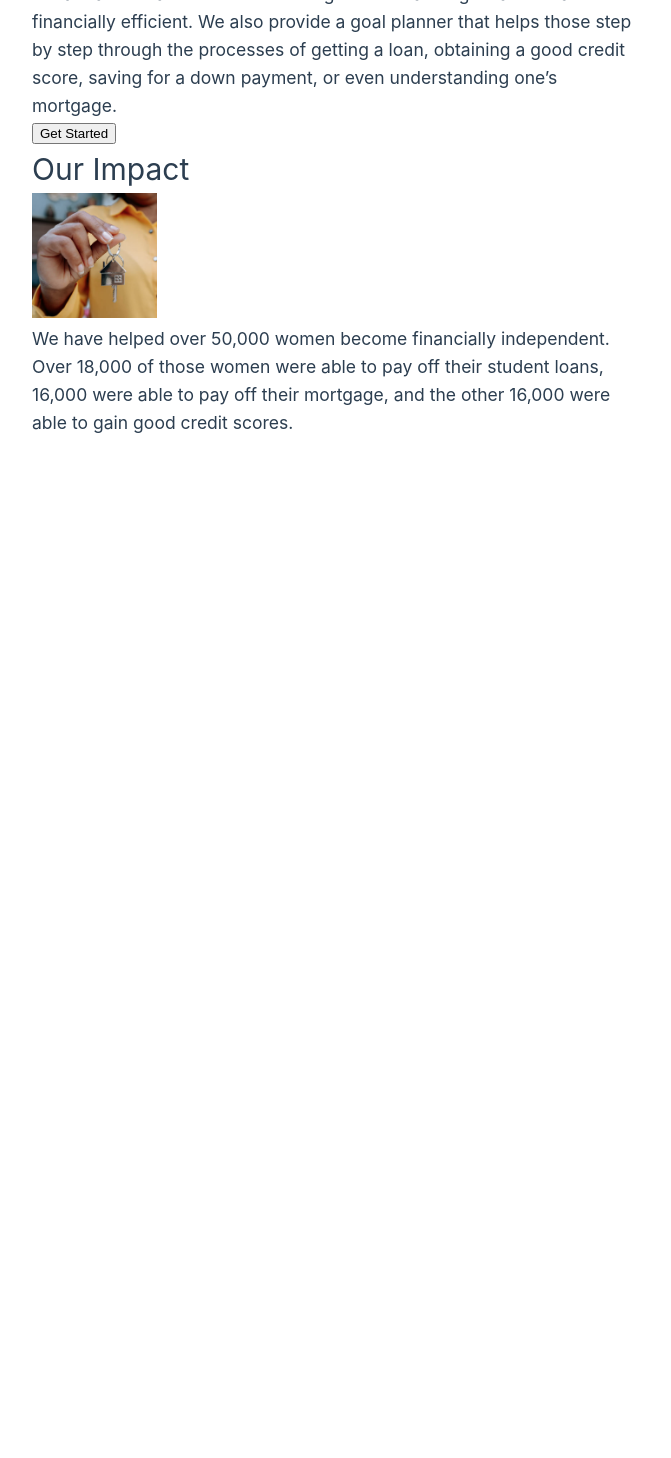
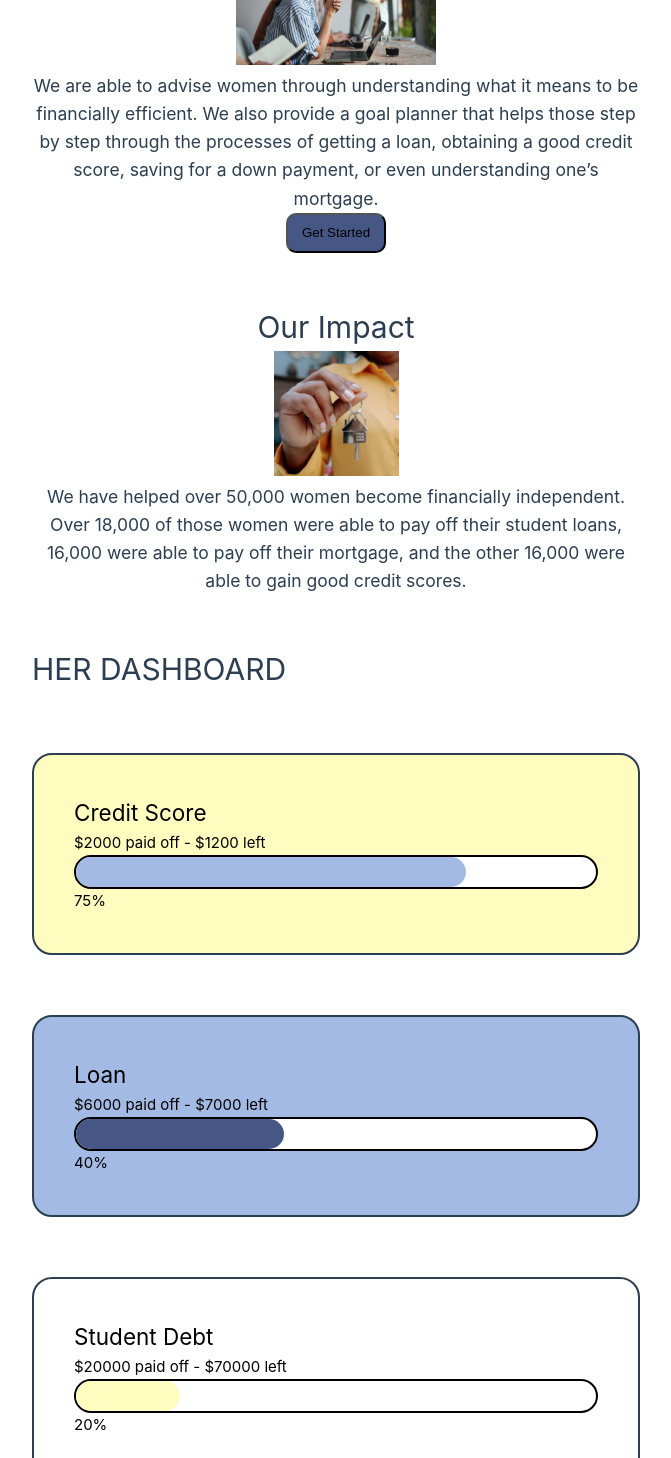
Before and after one commit to jessicajordan31/project-1-part-2, a Vue app in the folder Project-1-Part-2/: page / in a window 1280 px wide. Shown: the part 500-1958 px from the top of the page, without its empty margins (608-1279 px from the left). Before the commit the page ends 937 px from the top, so only its background shows below. Built offline with nearby package versions, Linux system fonts and the light colour scheme.

Commit message:
done with dashboard just have to style

```diff
--- a/Project-1-Part-2/src/App.vue
+++ b/Project-1-Part-2/src/App.vue
@@ -2,6 +2,7 @@
 import HelloWorld from './components/HelloWorld.vue'
 import TheWelcome from './components/TheWelcome.vue'
 import About from './components/About.vue'
+import Dashboard from './components/Dashboard.vue'
 </script>
 
 <template>
@@ -16,6 +17,7 @@ import About from './components/About.vue'
   <main>
     <!-- -->
      <About />
+     <Dashboard/>
   </main>
 </template>
 
--- a/Project-1-Part-2/src/components/About.vue
+++ b/Project-1-Part-2/src/components/About.vue
@@ -1,20 +1,19 @@
 <template>
-    <div id="Who We Are">
-
+    <div id="Who-We-Are" style="text-align: center;">
         <h1>Who We Are</h1>
-        <h2>Empowered Women. Empowered Finances</h2>
+        <h3>Empowered Women. Empowered Finances</h3>
          <img alt="about-us" src="../assets/about-who-we-are.png" width="125" height="125" />
         <h3>Creating a place for women to become and feel financially self-sufficient. We help set goals, assist needs, and answer questions. Simple. Encouraging. Independent.</h3>
     </div>
 
-    <div>
+    <div  style="text-align: center;">
         <h1>Our Services</h1>
          <img alt="about-us" src="../assets/about-our-services.png" width="200" height="125" />
         <h3>We are able to advise women through understanding what it means to be financially efficient. We also provide a goal planner that helps those step by step through the processes of getting a loan, obtaining a good credit score, saving for a down payment, or even understanding one’s mortgage.</h3>
         <button>Get Started</button>
     </div>
 
-    <div>
+    <div  style="text-align: center;">
         <h1>Our Impact</h1>
          <img alt="about-us" src="../assets/about-our-impact.png" width="125" height="125" />
         <h3>We have helped over 50,000 women become financially independent. Over 18,000 of those women were able to pay off their student loans, 16,000 were able to pay off their mortgage, and the other 16,000 were able to gain good credit scores.</h3>
@@ -22,5 +21,11 @@
 </template>
 
 <style>
+    button{
+        background-color: #465786;
+        width: 100px;
+        height: 40px;
+        border-radius: 10px;
 
+    }
 </style>
--- a/Project-1-Part-2/src/components/Dashboard.vue
+++ b/Project-1-Part-2/src/components/Dashboard.vue
@@ -0,0 +1,87 @@
+<template>
+    <h1>HER DASHBOARD</h1>
+   <div class="box1">
+     <h2>Credit Score</h2>
+     <p>$2000 paid off - $1200 left</p>
+        <div class="progress-box">
+            <div class="progress-bar1" style="width: 75%; height: 30px;">
+            </div>
+        </div>
+        <p>75%</p>
+   </div>
+
+   <div class="box2">
+     <h2>Loan</h2>
+     <p>$6000 paid off - $7000 left</p>
+        <div class="progress-box">
+            <div class="progress-bar2" style="width: 40%; height: 30px;"></div>
+        </div>
+        <p>40%</p>
+   </div>
+
+   <div class="box3">
+     <h2>Student Debt</h2>
+     <p>$20000 paid off - $70000 left</p>
+        <div class="progress-box">
+            <div class="progress-bar3" style="width: 20%; height: 30px;"></div>
+        </div>
+        <p>20%</p>
+   </div>
+
+</template>
+
+<style>
+h1{
+    margin-top: 50px;
+}
+h2{
+    color: black;
+}
+p{
+    color: black;
+}
+.box1{
+    border: 2px solid;
+    background-color: #FFFCC0;
+    border-radius: 20px;
+    padding: 40px;
+    margin-top: 60px;
+    margin-bottom: 60px;
+}
+.box2{
+    border: 2px solid;
+    background-color:#A3BBE4;
+    border-radius: 20px;
+    padding: 40px;
+    margin-top: 60px;
+    margin-bottom: 60px;
+}
+.box3{
+    border: 2px solid;
+    background-color: #FFFFFF;
+    border-radius: 20px;
+    padding: 40px;
+    margin-top: 60px;
+    margin-bottom: 60px;
+}
+
+.progress-bar1{
+    background-color: #A3BBE4;
+    border-radius: 20px;
+}
+.progress-bar2{
+    background-color: #465786;
+    border-radius: 20px;
+}
+.progress-bar3{
+    background-color: #FFFCC0;
+    border-radius: 20px;
+}
+.progress-box{
+    background-color: white;
+    border: 2px solid black;
+    border-radius: 20px;
+}
+
+
+</style>
```
